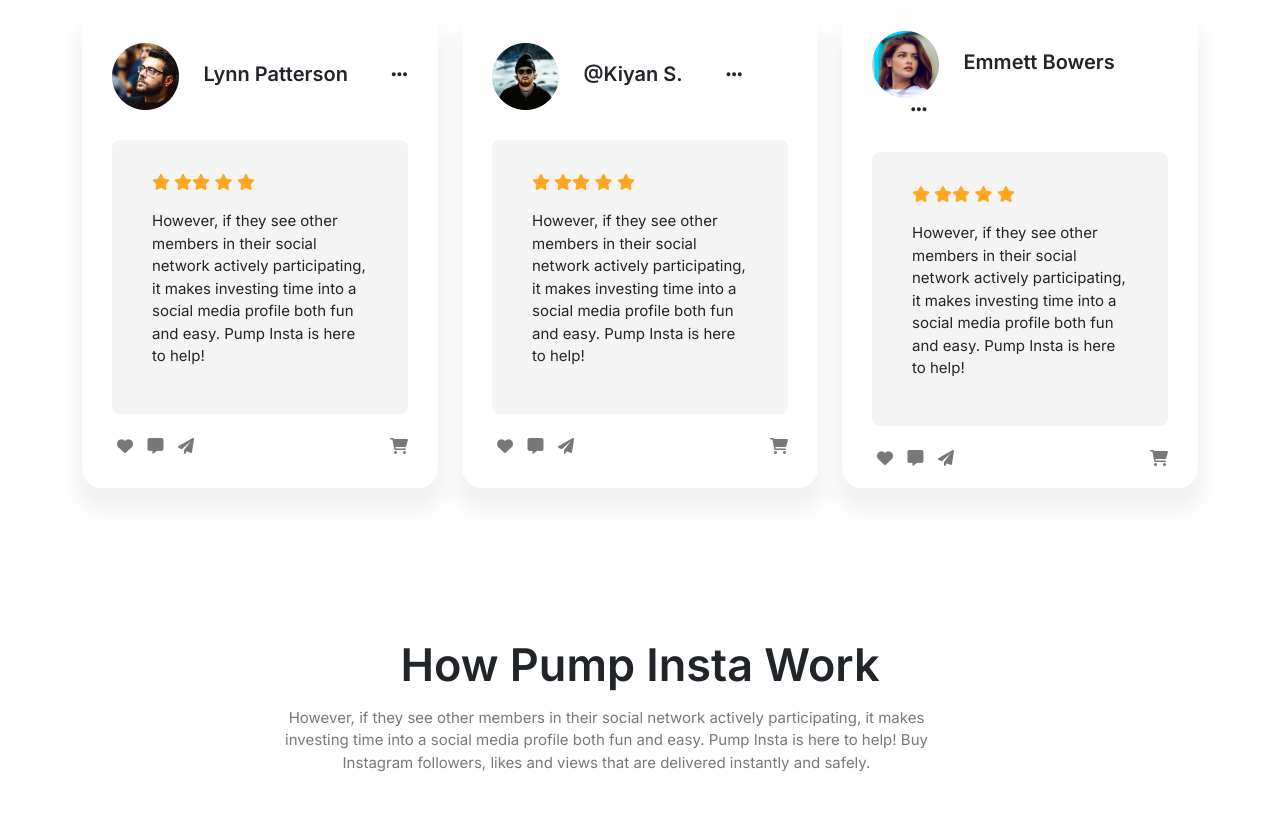
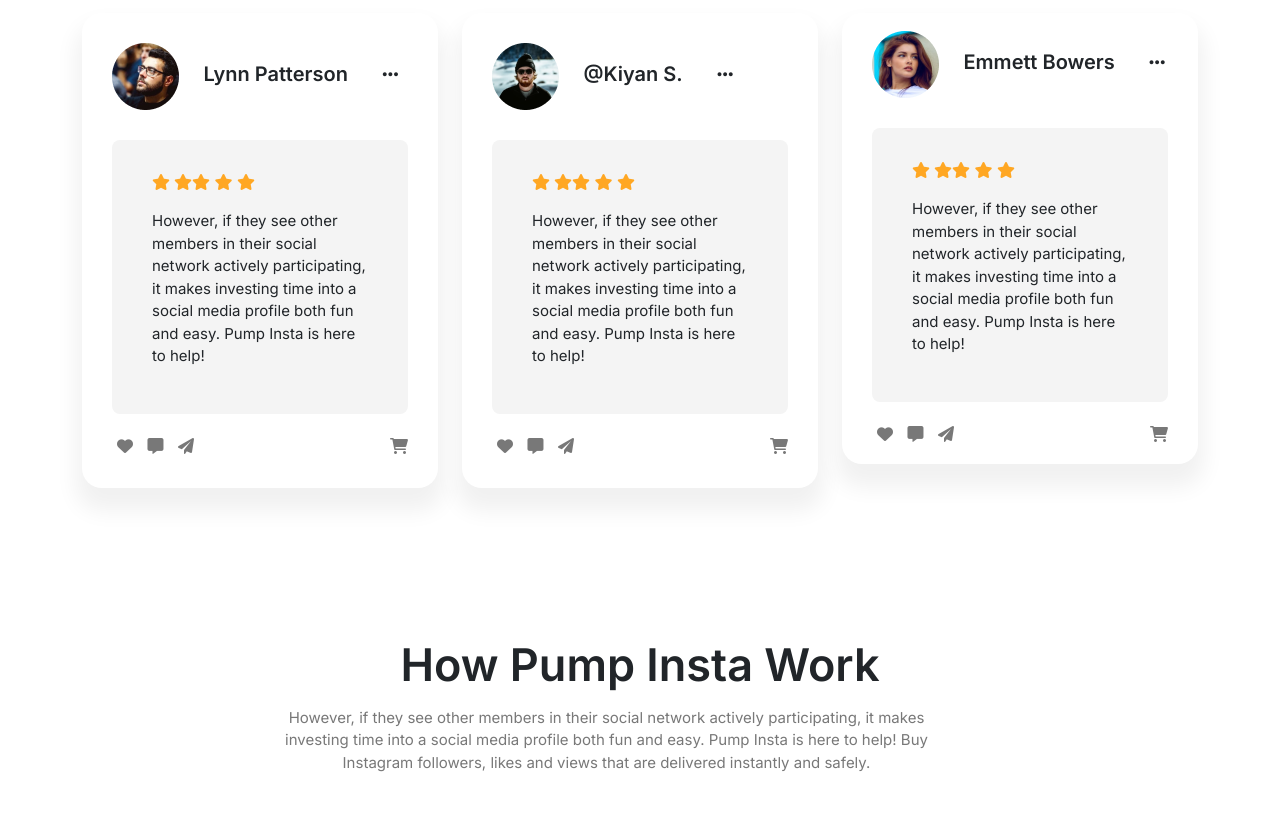
Before and after one commit to Sakkhor-omrito/pump_instra, a plain HTML site: page index.html in a window 1280 px wide. Shown: the part 4957-5784 px from the top of the page. Drawn offline with Linux system fonts and the light colour scheme.

Commit message:
Update style.css

```diff
--- a/css/style.css
+++ b/css/style.css
@@ -385,7 +385,7 @@
     font-weight: 600;
 }
 .icons{
-    padding-left: 39px;
+    padding-left: 30px;
     font-size: 18px;
 }
 .customer_middle{
```
